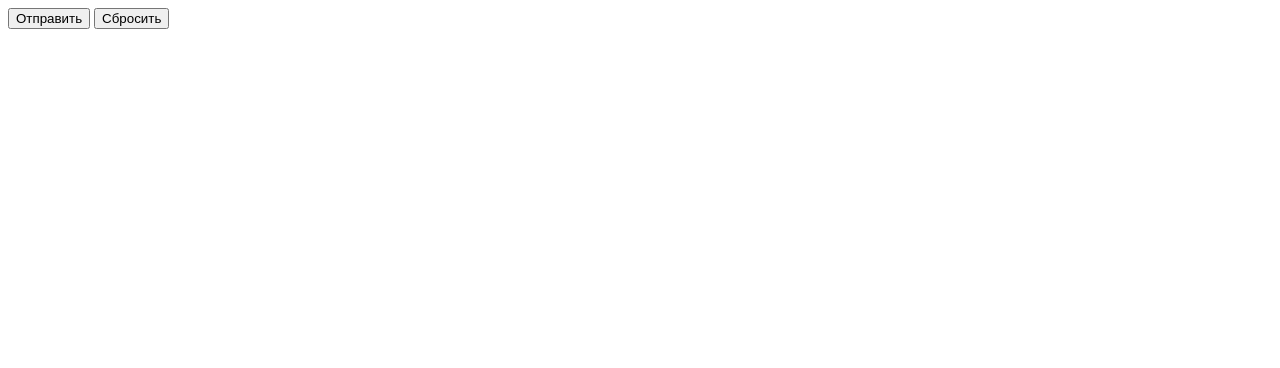
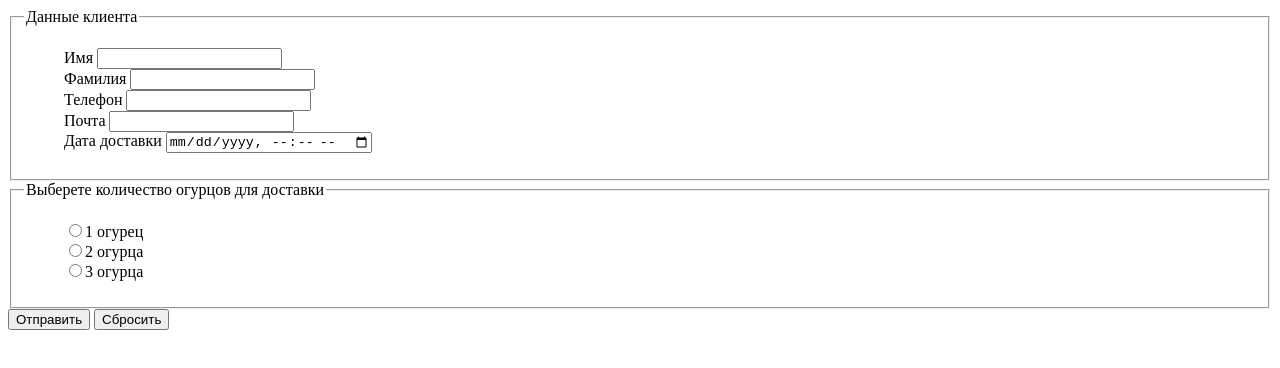
Before and after one commit to AndrAnn/homework, a plain HTML site: page lesson12/index.html in a window 1280 px wide. Drawn offline with Linux system fonts and the light colour scheme.

Commit message:
lesson12

```diff
--- a/lesson12/index.html
+++ b/lesson12/index.html
@@ -1,19 +1,42 @@
 <!DOCTYPE html>
 <html lang="en">
+
 <head>
     <meta charset="UTF-8">
     <meta http-equiv="X-UA-Compatible" content="IE=edge">
     <meta name="viewport" content="width=device-width, initial-scale=1.0">
     <title>Document</title>
+    <style type="text/css">
+        ul {
+            list-style-type: none;
+        }
+    </style>
 </head>
+
 <body>
-
-
-
-
-
-
-    <input type="submit" value="Отправить">
-    <input type="reset" value="Сбросить">
+    <main>
+        <form>
+            <fieldset>
+                <legend>Данные клиента</legend>
+                <ul>
+                    <li><label>Имя <input type="text" name="name"></label></li>
+                    <li><label>Фамилия <input type="text" name="family"></label></li>
+                    <li><label>Телефон <input type="tel" name="tel"></label></li>
+                    <li><label>Почта <input type="email" name="email"></label></li>
+                    <li><label>Дата доставки <input type="datetime-local" name="datetime"></label></li>
+                </ul>
+            </fieldset>
+            <fieldset>
+                <legend>Выберете количество огурцов для доставки</legend>
+                <ul>
+                    <li><label><input type="radio" name="cucumber" value="1">1 огурец</label></li>
+                    <li><label><input type="radio" name="cucumber" value="2">2 огурца</label></li>
+                    <li><label><input type="radio" name="cucumber" value="3">3 огурца</label></li>
+                </ul>
+            </fieldset>
+            <input type="submit" value="Отправить">
+            <input type="reset" value="Сбросить">
+        </form>
+    </main>
 </body>
 </html>
```
